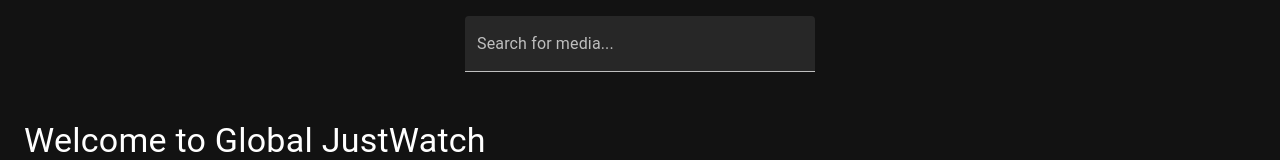
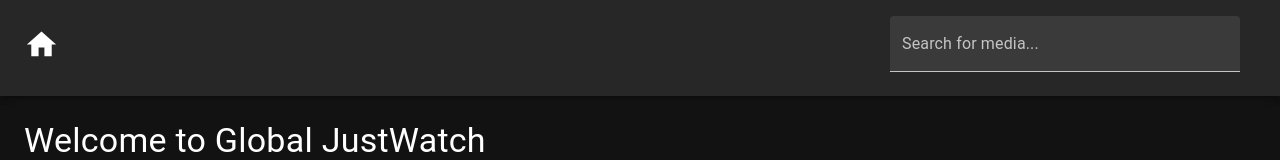
Before and after one commit to GamerKingFaiz/global-justwatch, a React (Create React App) app: page / in a window 1280 px wide. Shown: the top 160 px of the page. Built offline with nearby package versions, Linux system fonts and the light colour scheme; no server answers.

Commit message:
Added nav bar and home page icon

```diff
--- a/src/App.tsx
+++ b/src/App.tsx
@@ -1,10 +1,19 @@
-import { Box, createTheme, CssBaseline, ThemeProvider } from '@mui/material';
+import HomeIcon from '@mui/icons-material/Home';
+import {
+  AppBar,
+  Box,
+  createTheme,
+  CssBaseline,
+  ThemeProvider,
+  Toolbar,
+} from '@mui/material';
 import { useEffect, useState } from 'react';
 import { Route, Routes } from 'react-router-dom';
 import SearchBar from './components/SearchBar';
 import HomePage from './pages/HomePage';
 import Media from './pages/Media';
 import NotFound from './pages/NotFound';
+import StyledLink from './styles/StyledLink';
 import { API_URL } from './utils/constants';
 
 const darkTheme = createTheme({
@@ -42,11 +51,18 @@
   return (
     <ThemeProvider theme={darkTheme}>
       <CssBaseline />
-      <SearchBar
-        setSearchInput={setSearchInput}
-        loading={loading}
-        searchResults={searchResults}
-      />
+      <AppBar position='sticky'>
+        <Toolbar sx={{ justifyContent: 'space-between' }}>
+          <StyledLink to={'/'}>
+            <HomeIcon fontSize='large' />
+          </StyledLink>
+          <SearchBar
+            setSearchInput={setSearchInput}
+            loading={loading}
+            searchResults={searchResults}
+          />
+        </Toolbar>
+      </AppBar>
 
       <Box m={3}>
         <Routes>
--- a/src/components/SearchBar.tsx
+++ b/src/components/SearchBar.tsx
@@ -27,7 +27,6 @@
   }, [escFunction]);
 
   return (
-    <Box display='flex' justifyContent='center'>
     <Box
       m={2}
       display='flex'
@@ -68,7 +67,6 @@
         ></Box>
       )}
     </Box>
-    </Box>
   );
 };
 
--- a/src/styles/StyledLink.tsx
+++ b/src/styles/StyledLink.tsx
@@ -1,7 +1,13 @@
 import styled from '@emotion/styled';
+import { blueGrey } from '@mui/material/colors';
 import { Link } from 'react-router-dom';
 
 const StyledLink = styled(Link)`
+  color: inherit;
+
+  &:hover {
+    color: ${blueGrey[200]};
+  }
   text-decoration: none;
 
   &:focus,
```
Lines whose indentation alone changed are shown as unchanged.
